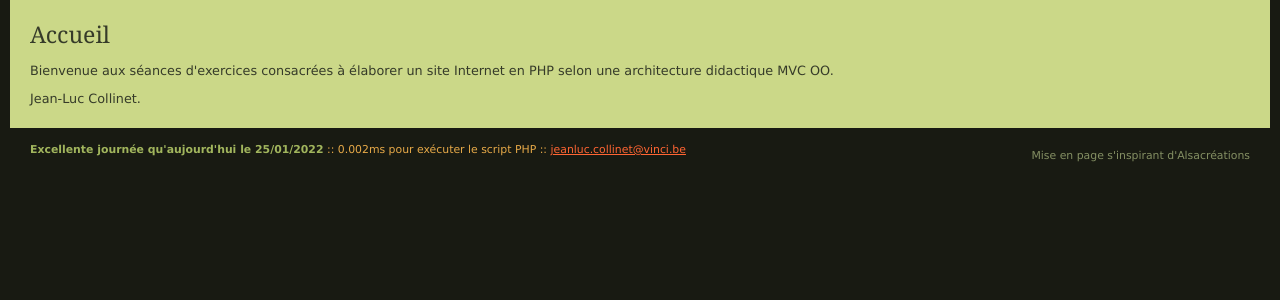
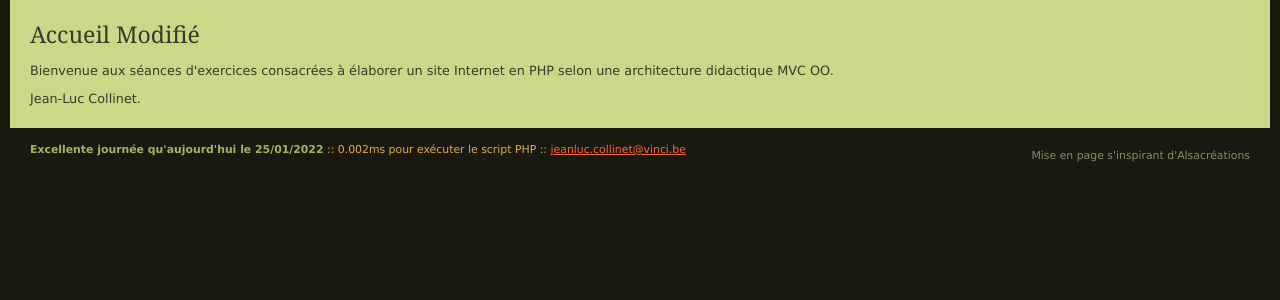
Before and after one commit to baptistehonnay/tPipeline, a PHP site: page / in a window 1280 px wide. Shown: the part 159-459 px from the top of the page. Run offline with PHP 8.4, Linux system fonts and the light colour scheme.

Commit message:
modify homepage

```diff
--- a/views/accueil.php
+++ b/views/accueil.php
@@ -1,5 +1,5 @@
 		<section id="contenu">
-			<h2>Accueil</h2>
+			<h2>Accueil Modifié</h2>
 			<p>Bienvenue aux séances d'exercices consacrées à élaborer un site Internet en PHP selon une architecture didactique MVC OO.</p>
 			<p>Jean-Luc Collinet.</p>
 		</section>
```
